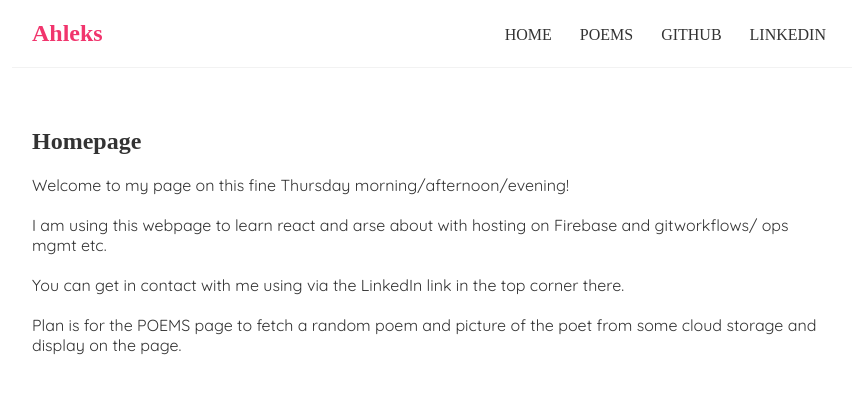
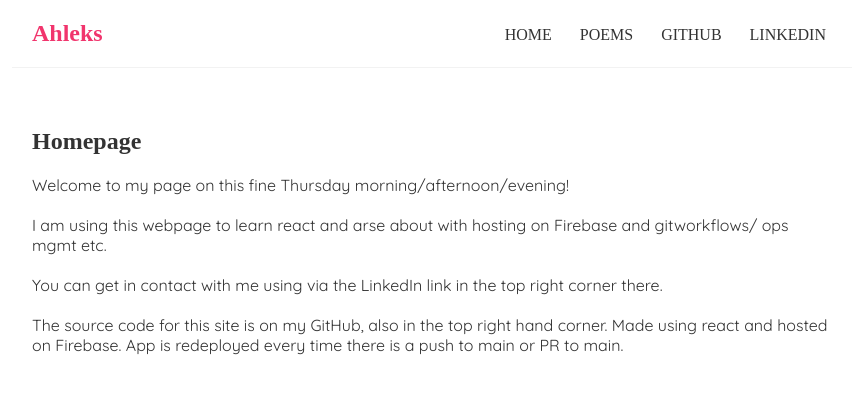
Before and after one commit to cahillathehun/react_site, a React (Create React App) app: page / in a window 1280 px wide. Shown: the top 394 px of the page, without its empty margins (208-1066 px from the left). Built offline with nearby package versions, Linux system fonts and the light colour scheme; a web font is replaced by a local one.

Commit message:
cleanup and more homepage info

```diff
--- a/src/App.js
+++ b/src/App.js
@@ -1,5 +1,3 @@
-// import logo from './logo.svg';
-// import './App.css';
 import Navbar from './navbar';
 import Home from './Home';
 import Poems from './Poems';
--- a/src/Home.js
+++ b/src/Home.js
@@ -1,12 +1,6 @@
-
 
 const Home = () => {
-
-    const handleClick = () => {
-
-    }
     let today = new Date().toLocaleDateString('en-us', { weekday:"long"});
-
     return (
         <div className="Home">
             <h2>Homepage</h2>
@@ -20,15 +14,14 @@ const Home = () => {
                 </p>
                 <br/>
                 <p>
-                    You can get in contact with me using via the LinkedIn link in the top corner there.
+                    You can get in contact with me using via the LinkedIn link in the top right corner there.
                 </p>
                 <br/>
-
                 <p>
-                    Plan is for the POEMS page to fetch a random poem and picture of the poet from some cloud storage and display on the page.
+                    The source code for this site is on my GitHub, also in the top right hand corner. Made using react and hosted on Firebase. App is redeployed every time there is a push to main or PR to main.
                 </p>
+                <br/>
         </div>
      );
 }
-
 export default Home;
--- a/src/Poems.js
+++ b/src/Poems.js
@@ -1,4 +1,3 @@
-import Navbar from './navbar';
 
 function Poems() {
     return (
--- a/src/index.js
+++ b/src/index.js
@@ -8,7 +8,6 @@ import App from './App';
 //Firebase import and config START
 import { initializeApp } from "firebase/app";
 import { getAnalytics } from "firebase/analytics";
-
 const firebaseConfig = {
     apiKey: "AIzaSyCUZLabBYQ-B-D5fLH-JY7H7WgEt6RfbO8",
     authDomain: "react-site-ac.firebaseapp.com",
--- a/src/navbar.js
+++ b/src/navbar.js
@@ -1,5 +1,4 @@
 import { Link } from "react-router-dom";
-import Poems from "./Poems";
 const Navbar = () => {
     const github = "https://github.com/cahillathehun/";
     const linkedin = "https://ie.linkedin.com/in/alex-cahill"
```
Also changed, not shown: 7 other files (tests, documents, lock files or other folders).
